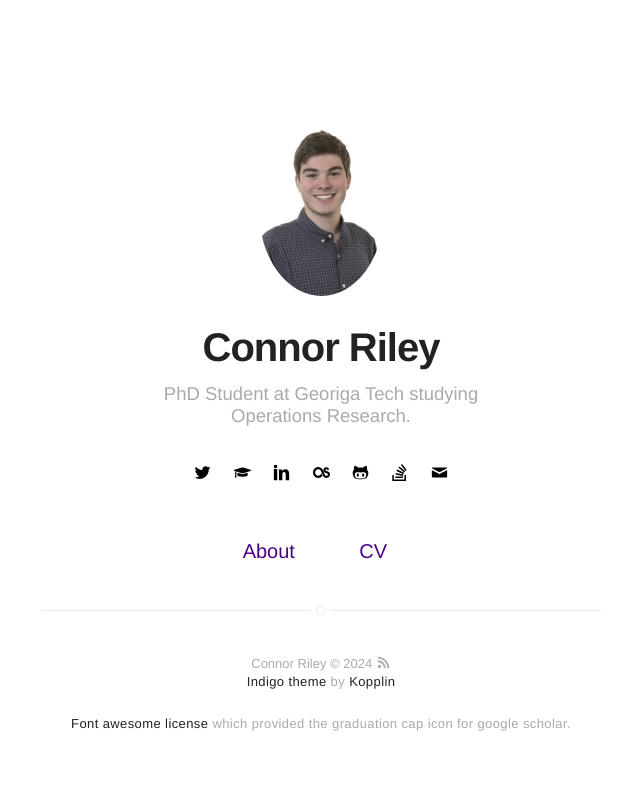
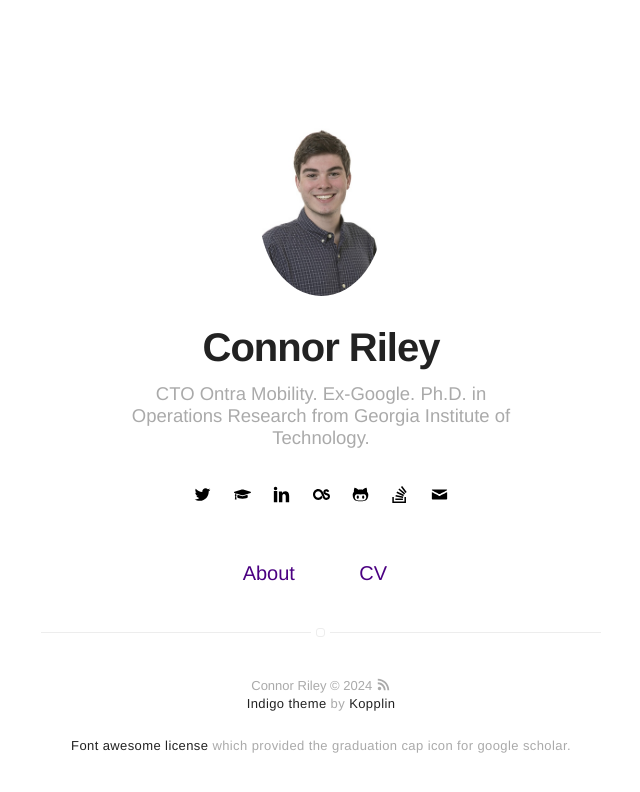
Before and after one commit to ctriley/ctriley.github.io, a Jekyll site: the page built from index.html, in a window 1280 px wide. Shown: the top 792 px of the page, without its empty margins (319-959 px from the left). Built offline with Jekyll 4.4.1, drawn with Linux system fonts in a browser that asks for light colours.

Commit message:
updating short bio

```diff
--- a/_config.yml
+++ b/_config.yml
@@ -1,6 +1,6 @@
 # main text of home
 name: Connor Riley
-bio: PhD Student at Georiga Tech studying Operations Research.
+bio: CTO Ontra Mobility. Ex-Google. Ph.D. in Operations Research from Georgia Institute of Technology.
 
 # twitter summary info
 description: Personal Website
```
